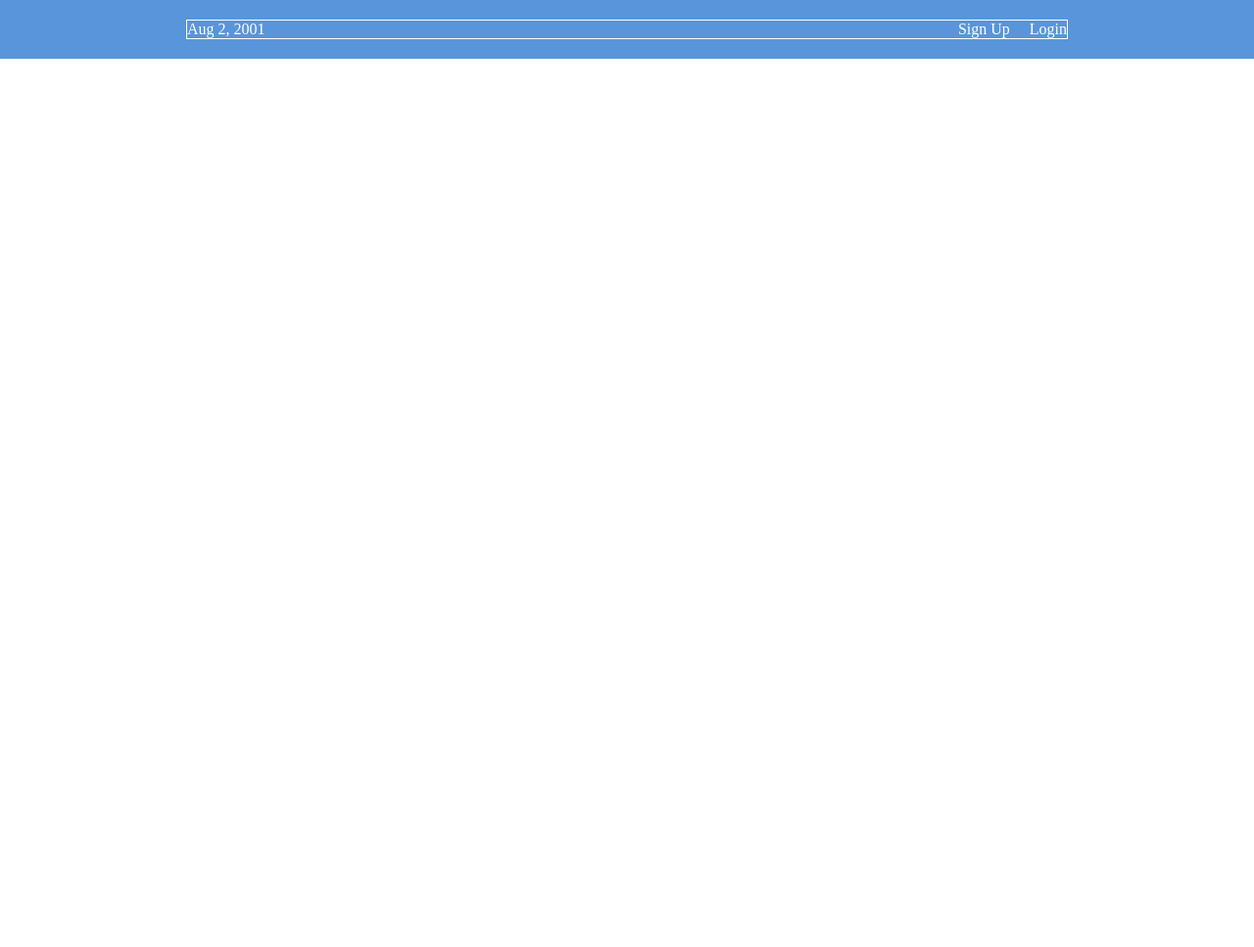
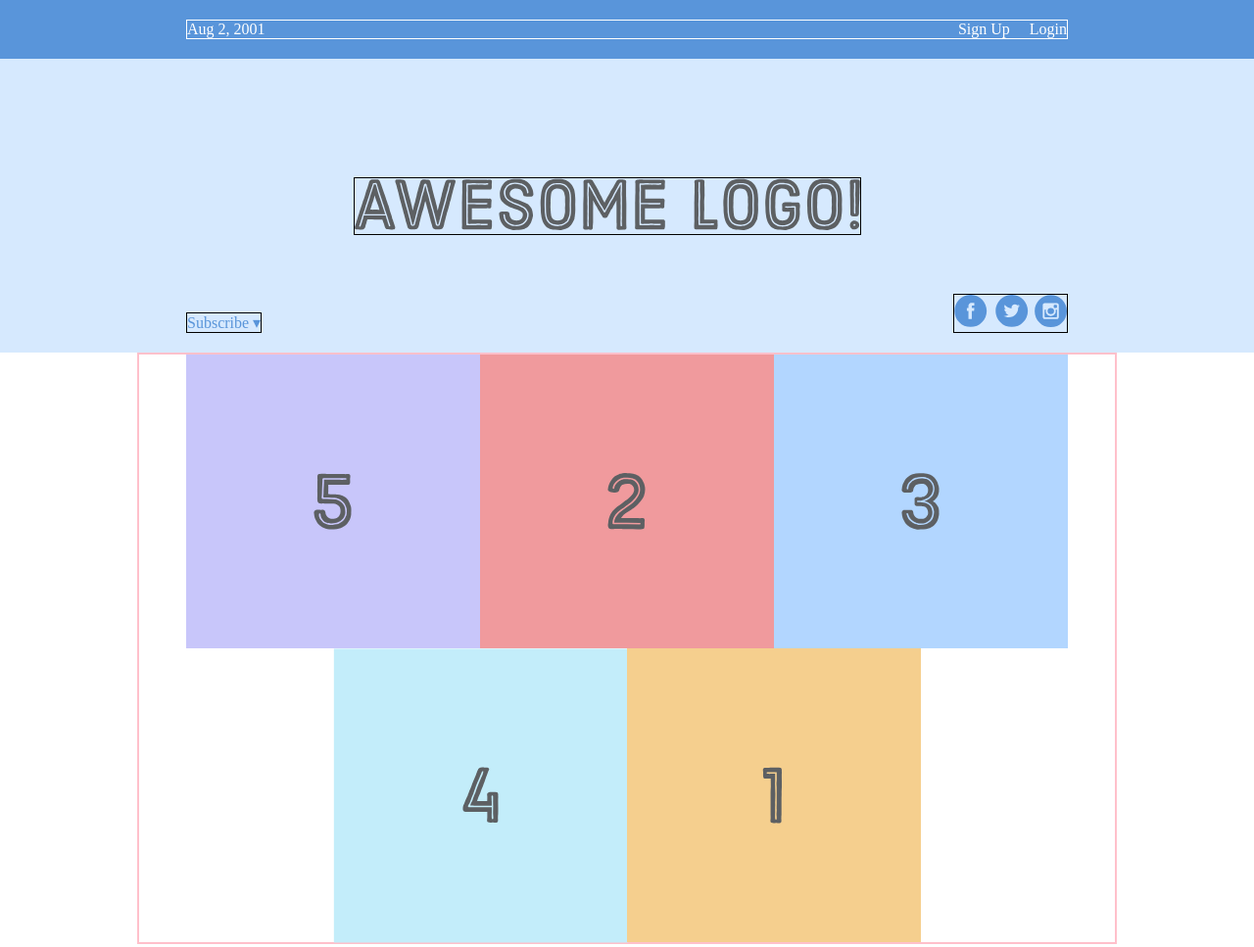
Before and after one commit to ulasuregen/atomFlexBox, a plain HTML site: page index.html in a window 1280 px wide. Shown: the whole page at 98% size. Before the commit the page ends 800 px from the top, so only its background shows below. Drawn offline with Linux system fonts and the light colour scheme.

Commit message:
bunch of shit thing

```diff
--- a/index.html
+++ b/index.html
@@ -17,5 +17,41 @@
                 </div>
             </div>
         </div>
+
+        <div class = "header-container">
+            <div class = "header">
+                <div class = "subscribe">Subscribe &#9662;</div>
+                <div class = "logo"><img src="./images/awesome-logo.svg" alt=""></div>
+                <div class = "social"><img src="./images/social-icons.svg" alt=""></div>
+            </div>
+        </div>
+
+
+        <div class = "photo-grid-container">
+            <div class = "photo-grid">
+                <div class = "photo-grid-item first-item">
+                    <img src="./images/one.svg" alt="">
+                </div>
+                <div class = "photo-grid-item">
+                    <img src="./images/two.svg" alt="">
+                </div>
+                <div class = "photo-grid-item">
+                    <img src="./images/three.svg" alt="">
+                </div>
+                <div class = "photo-grid-item">
+                    <img src="./images/four.svg" alt="">
+                </div>
+                <div class = "photo-grid-item last-item">
+                    <img src="./images/five.svg" alt="">
+                </div>
+            </div>
+        </div>
+
+
+        <div class = "footer">
+            <div class = "footer-item footer-one"></div>
+            <div class = "footer-item footer-two"></div>
+            <div class = "footer-item footer-three"></div>
+        </div>
     </body>
 </html>
--- a/styles/style.css
+++ b/styles/style.css
@@ -27,3 +27,59 @@
 .login{
     margin-left: 20px;
 }
+
+
+.header-container{
+    color: #5995DA;
+    background-color: #D6E9FE;
+    display: flex;
+    justify-content: center;
+}
+
+.header{
+    width: 900px;
+    height: 300px;
+    display: flex;
+    align-items: center;
+    justify-content: space-between;
+}
+
+.social,
+.logo,
+.subscribe{
+    border: 1px solid black;
+}
+
+.social,
+.subscribe{
+    align-self: flex-end;
+    margin-bottom: 20px;
+}
+
+.photo-grid-container{
+    display: flex;
+    justify-content: center;
+}
+
+.photo-grid{
+    width: 1000px;
+    display: flex;
+    justify-content: center;
+    align-items: center;
+    flex-wrap: wrap;
+    border: 2px solid pink;
+    flex-direction: row;
+}
+
+.photo-grid-item{
+    width: 300px;
+    height: 300px;
+}
+
+.first-item{
+    order: 1;
+}
+
+.last-item{
+    order: -1;
+}
```
